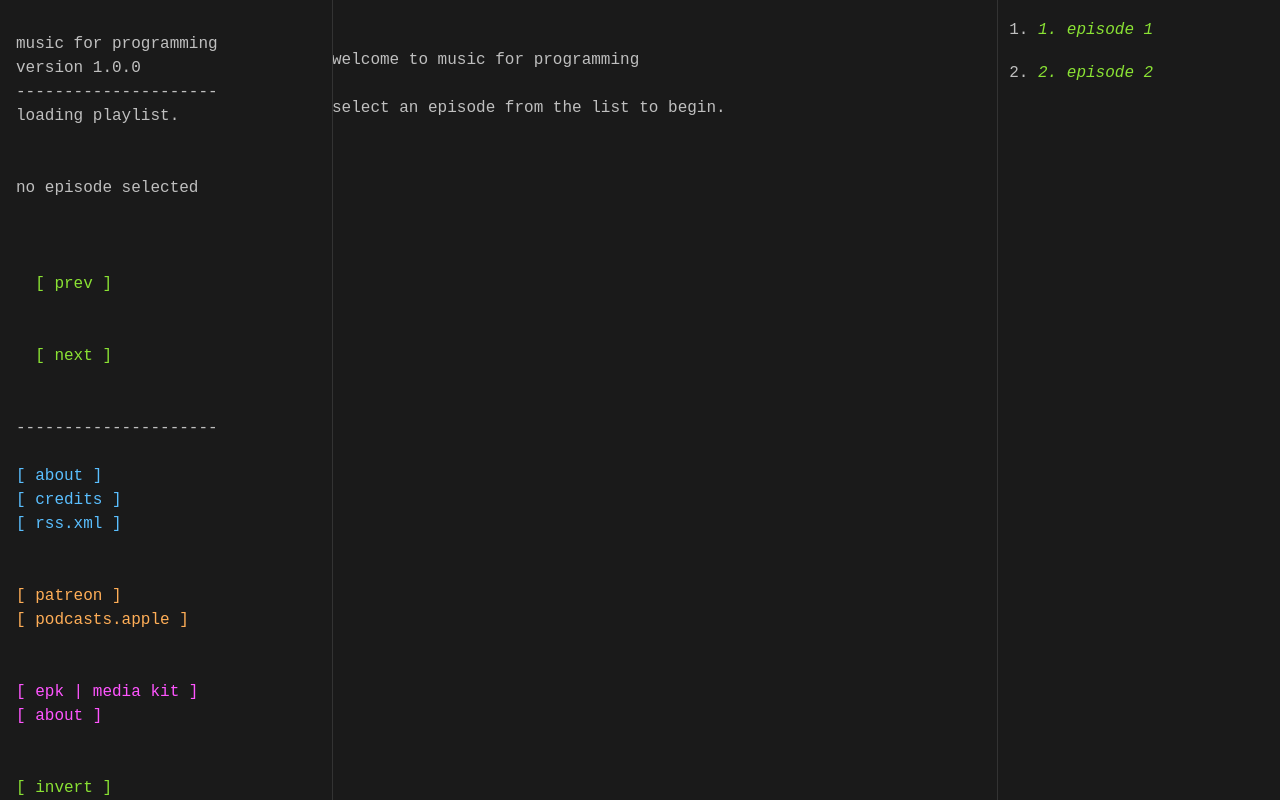
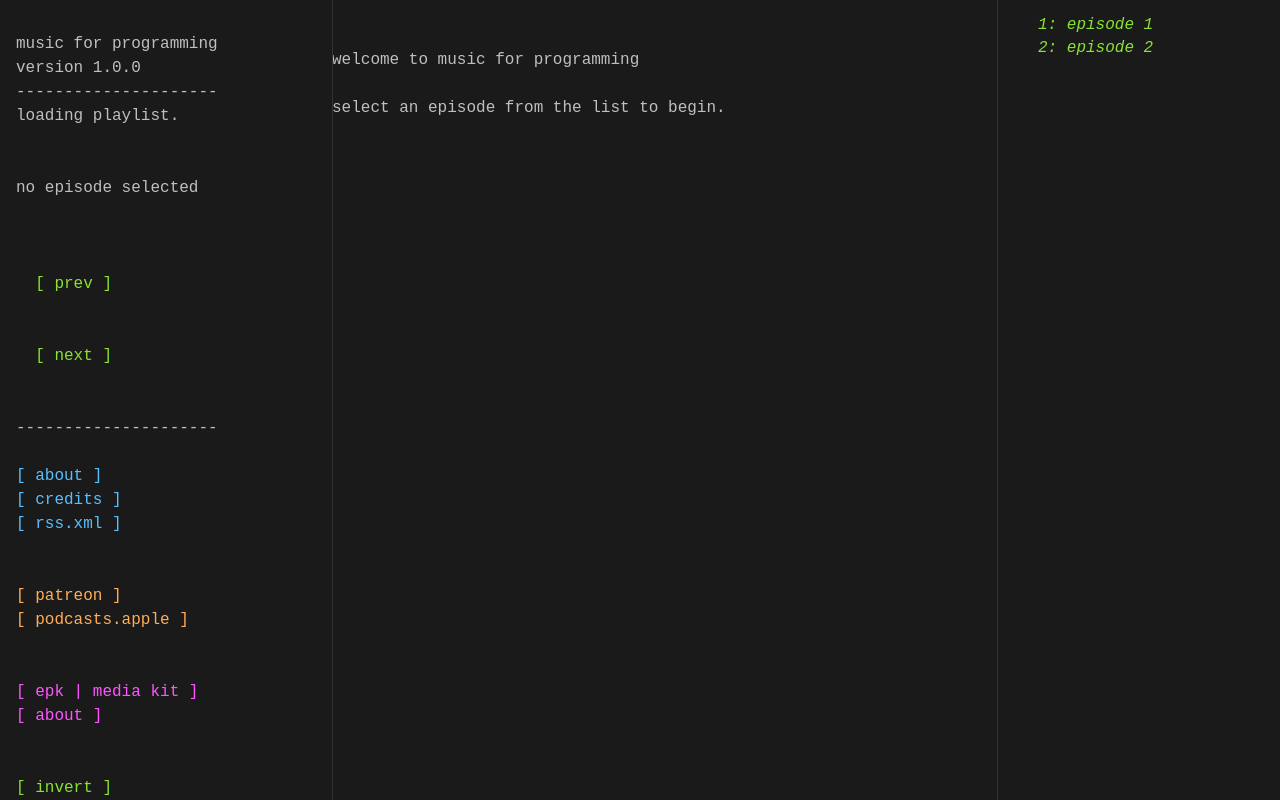
Before and after one commit to mitchGuthrieDev/scaline-audio-blog, a SvelteKit app: page / in a window 1280 px wide. Built offline with nearby package versions, Linux system fonts and the light colour scheme.

Commit message:
episode tweak

```diff
--- a/src/app.css
+++ b/src/app.css
@@ -75,39 +75,39 @@ body {
   overflow-y: auto;
 }
 
-/* 6. Episode list (right) */
-.episode-list ol {
-  list-style-type: decimal;
-  padding-left: 1.5rem;
+/* perfect right-column episode list */
+.episode-list ul {
+  list-style: none;
   margin: 0;
+  padding: 0 0 0 1.5rem;    /* indent so numbers align under one another */
 }
 
 .episode-list li {
-  margin: 0 0 1rem 0;    /* shrink from 2rem down to 1rem */
+  margin: 0 0 0.25em 0;     /* very tight vertical spacing */
+  line-height: 1.2;         /* compact line height */
 }
 
-/* Italicize the episode text */
+/* Default green italics */
 .episode-list a {
+  font-family: 'Courier New', Courier, monospace;
+  font-style: italic;
   color: var(--link);
-  text-decoration: none;
-  display: inline-block;
-  padding: 0.1rem 0;
-  font-style: italic;      /* add this line */
-}
-
-.episode-list a:hover {
-  background-color: var(--link);
-  color: var(--bg);
   text-decoration: none;
 }
 
-/* current item styling stays as-is (non-italic is fine) */
+/* Hover stays green underline */
+.episode-list a:hover {
+  text-decoration: underline;
+  color: var(--link);
+}
+
+/* Current (selected) episode: purple text, no highlight */
 .episode-list li.current a {
-  background-color: var(--link);
-  color: var(--bg);
-  font-weight: bold;
-  font-style: normal;      /* ensure current stays upright if you like */
+  color: #cc66ff;
+  background: none;
+  font-style: italic;
 }
+
 
 
 /*──────────────────────────────────────────────────────────────────────────────
--- a/src/routes/+layout.svelte
+++ b/src/routes/+layout.svelte
@@ -19,15 +19,15 @@
 </script>
 
 <aside class="episode-list">
-  <ol>
+  <ul>
     {#each episodes as ep, i}
       <li class={ep.slug === $page.params.slug ? 'current' : ''}>
         <a href={`/episodes/${ep.slug}`}>
-          {i + 1}. {ep.title}
+          {i + 1}: {ep.title}
         </a>
       </li>
     {/each}
-  </ol>
+  </ul>
 </aside>
 
 
```
